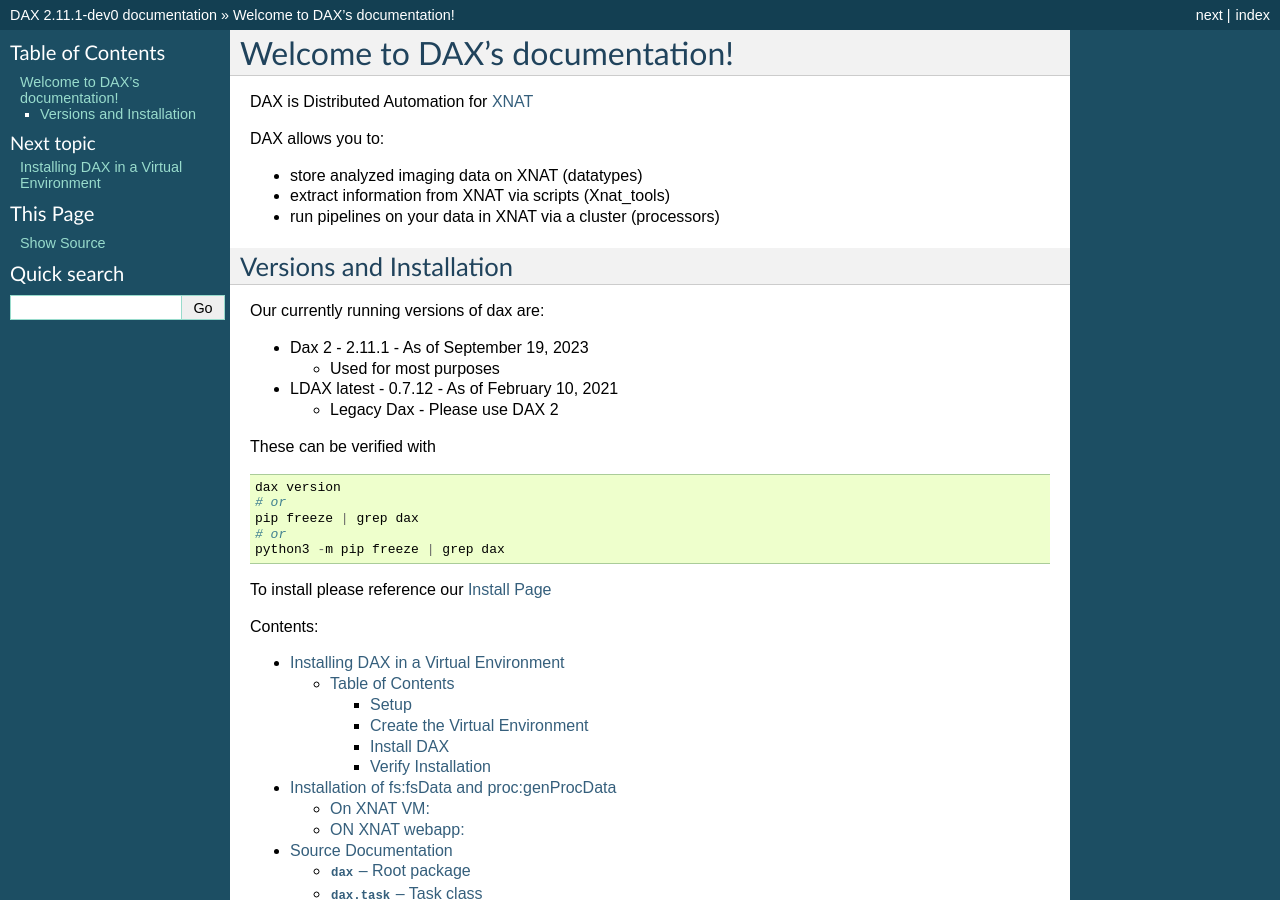
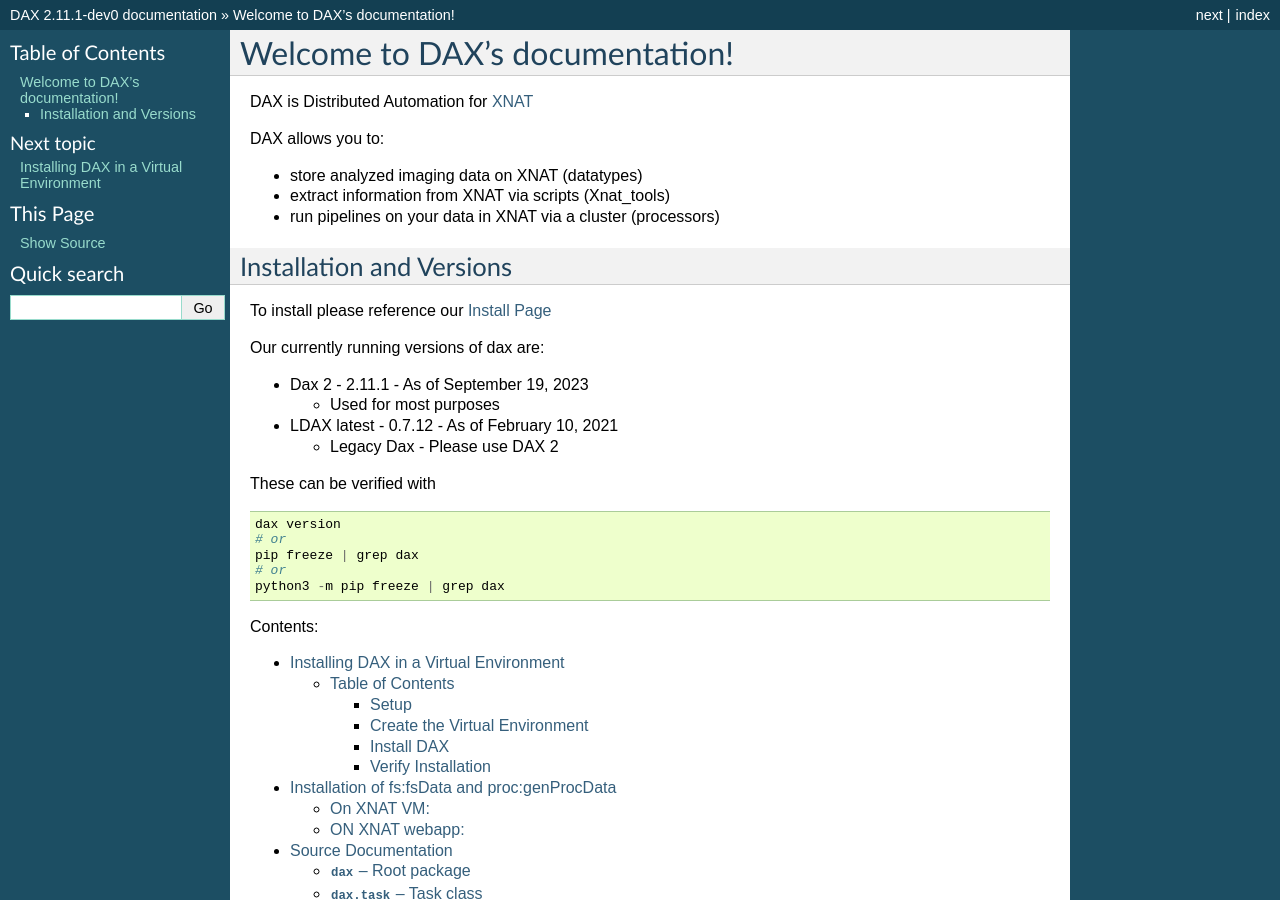
Before and after one commit to VUIIS/dax, a Sphinx documentation site: the page built from docs/index.rst, in a window 1280 px wide and 900 px high. Built offline with Sphinx 7.4.7, drawn with Linux system fonts in a browser that asks for light colours; part of the change alters nothing that is shown.

```diff
--- a/docs/index.rst
+++ b/docs/index.rst
@@ -10,8 +10,10 @@ DAX allows you to:
 - run pipelines on your data in XNAT via a cluster (processors)
 
 
-Versions and Installation
+Installation and Versions
 -------------------------
+
+To install please reference our `Install Page <https://dax.readthedocs.io/en/latest/installing_dax_in_a_virtual_environment.html>`_
 
 Our currently running versions of dax are:
 
@@ -33,8 +35,6 @@ These can be verified with
   # or
   python3 -m pip freeze | grep dax
 
-To install please reference our `Install Page <https://dax.readthedocs.io/en/latest/installing_dax_in_a_virtual_environment.html>`_
-
 Contents:
 
 .. toctree::
```
